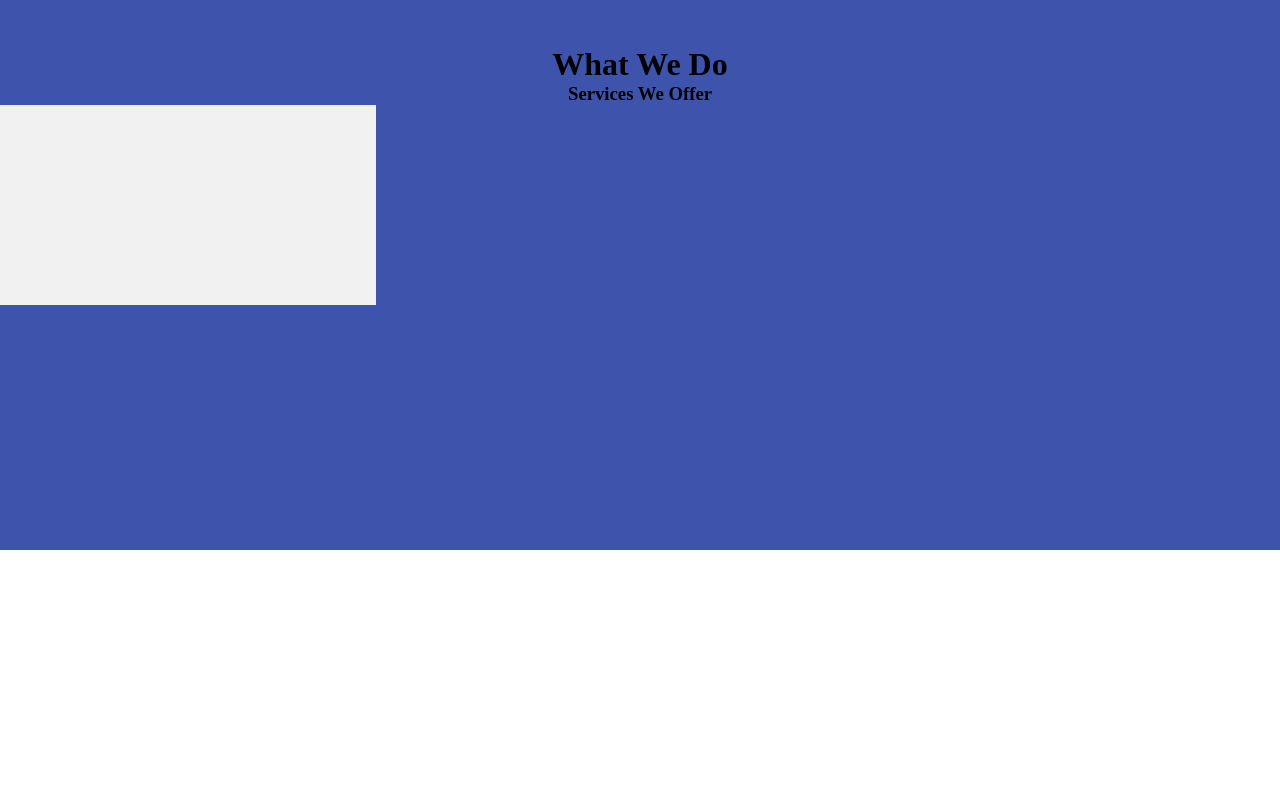
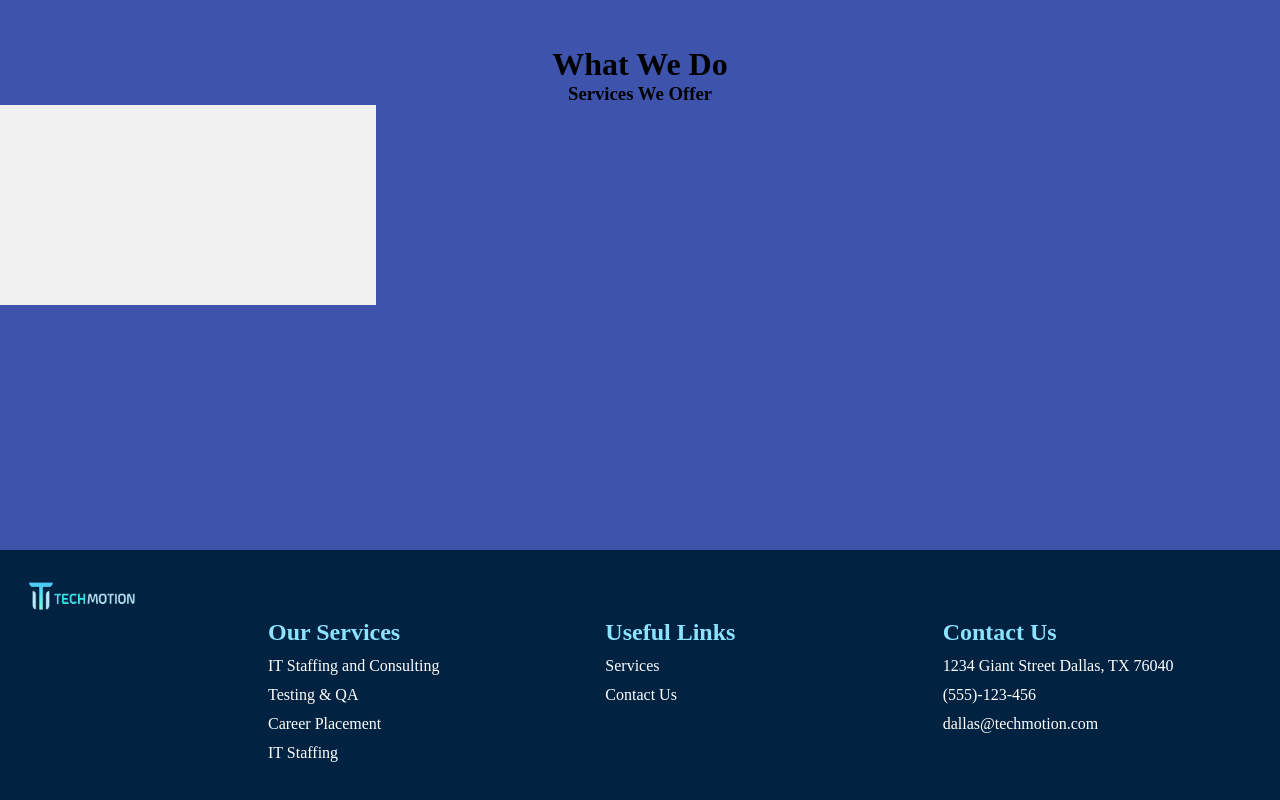
Before and after one commit to logsyc/Website, a React (Create React App) app in the folder my-app/: page / in a window 1280 px wide. Shown: the part 1350-2150 px from the top of the page. Before the commit the page ends 1900 px from the top, so only its background shows below. Built offline with nearby package versions, Linux system fonts and the light colour scheme.

Commit message:
Footer completed

```diff
--- a/my-app/src/App.js
+++ b/my-app/src/App.js
@@ -82,6 +82,44 @@ function App() {
           <div className="placeholder__box"></div>
         </div>
       </div>
+
+
+
+
+
+      <footer className="App-footer">
+        <img src={logo} alt="Logo" className="ft-logo"/>
+        <div className="App-footer-row">
+
+          <div className="App-footer-col1">
+            <h2>Our Services</h2>
+            <ul>
+              <li>IT Staffing and Consulting</li>
+              <li>Testing & QA</li>
+              <li>Career Placement</li>
+              <li>IT Staffing</li>
+            </ul>
+          </div>
+          <div className="App-footer-col2">
+            <h2>Useful Links</h2>
+            <ul>
+              <li><a href="">Services</a></li>
+              <li><a href="">Contact Us</a></li>
+            </ul>
+          </div>
+          <div className="App-footer-col3">
+            <h2>Contact Us</h2>
+            <ul>
+              <li>1234 Giant Street
+Dallas, TX 76040</li>
+              <li>(555)-123-456</li>
+              <li>dallas@techmotion.com</li>
+            </ul>
+          </div>
+          </div>
+
+
+      </footer>
     </>
   );
 }
--- a/my-app/src/index.css
+++ b/my-app/src/index.css
@@ -1,6 +1,7 @@
 * {
   margin: 0;
   padding: 0;
+  font-family: 'Times New Roman', Times, serif;
 }
 .navbar-brand {
   position: absolute;
@@ -17,8 +18,6 @@
   list-style: none;
 }
 .navbar-nav li a {
-
-  font-family: "Times New Roman", sans-serif;
   color: white;
   font-size: 25px; /* adjust the size as desired */
   text-decoration: none; /* remove underline */
@@ -141,3 +140,79 @@ nav {
   padding-left: 8rem;
   padding-right: 3rem;
 }
+
+/*Footer begins*/
+.App-footer {
+  background-color: #022241;
+  color: white;
+  padding: 20px;
+  display: flex;
+  flex-direction: column;
+}
+
+.App-footer-row {
+  display: flex;
+  flex-direction: row;
+  justify-content: space-between;
+  margin-bottom: 20px;
+  font-size: 100%;
+}
+
+.App-footer-col1 {
+  flex: 1;
+  margin-left: 20%;
+  line-height: 150%;
+
+}
+.App-footer-col1 h2{
+  color: #8be3ff;
+}
+
+.App-footer-col2 h2{
+  color: #8be3ff;
+}
+
+.App-footer-col3 h2{
+  color: #8be3ff;
+}
+.App-footer-col2 {
+  flex: 1;
+  margin-left: 20px;
+  line-height: 150%;
+}
+
+.App-footer-col2 li a
+{
+  color: white;
+  text-decoration: none;
+}
+.App-footer-col3 {
+  flex: 1;
+  margin-left: 20px;
+  line-height: 150%;
+}
+
+.App-footer h2 {
+  margin-top: 0;
+  margin-bottom: 10px;
+}
+
+.App-footer ul {
+  list-style: none;
+  padding: 0;
+  margin: 0;
+}
+
+.App-footer ul li {
+  margin-bottom: 5px;
+}
+
+.App-footer p {
+  margin: 0;
+}
+
+.ft-logo{
+
+  width: 10%;
+  height: 50px;
+}
```
